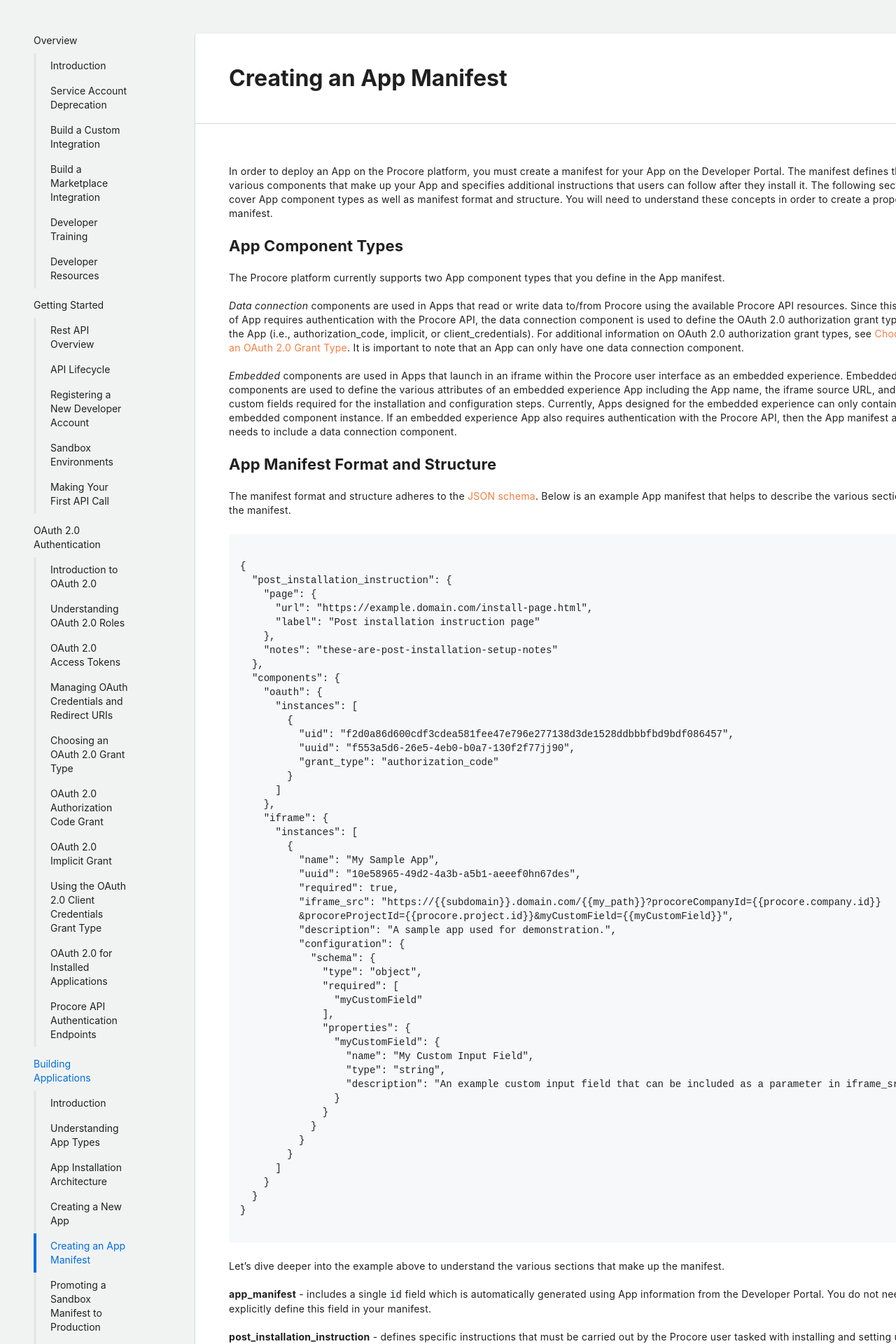
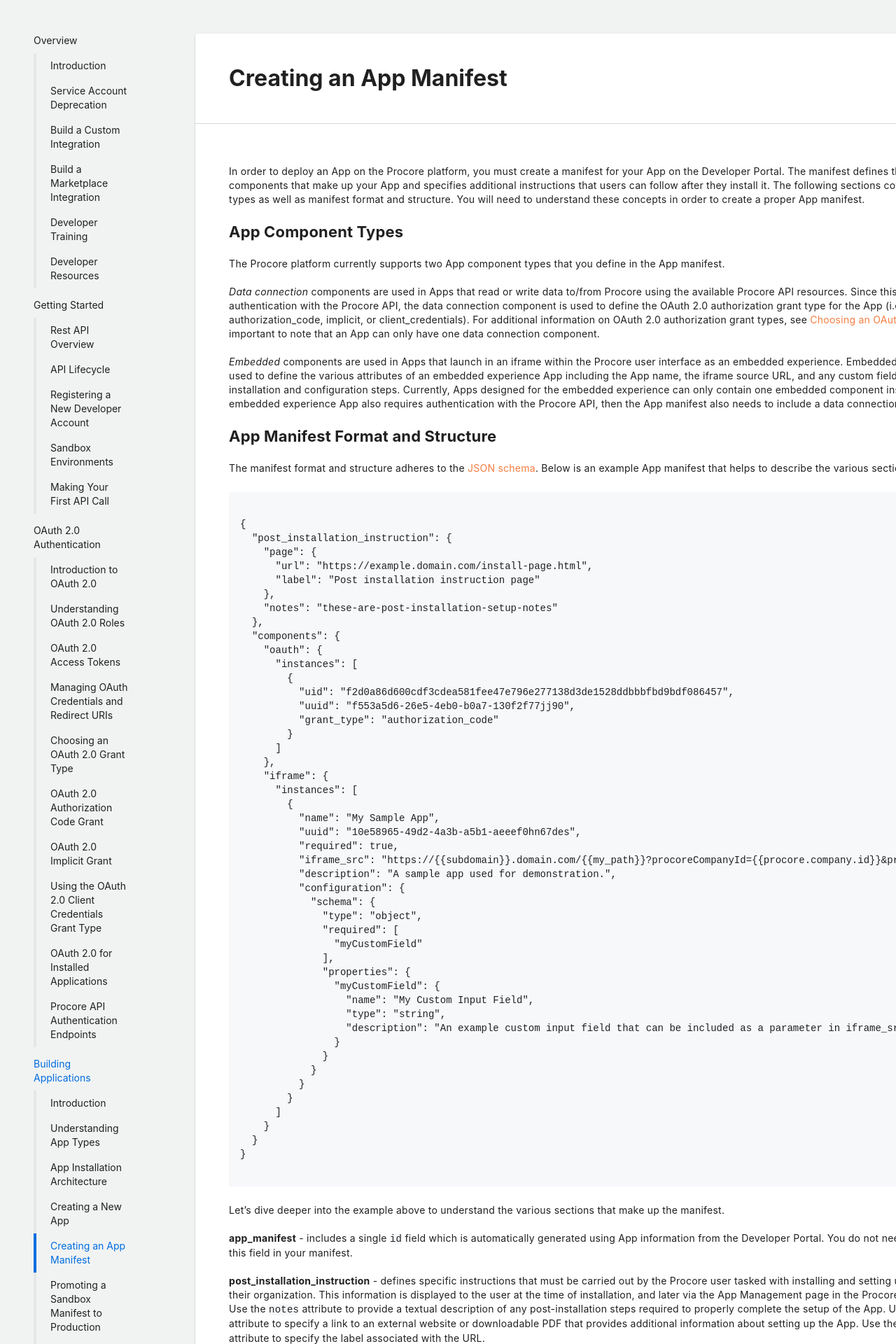
Before and after one commit to procore/documentation, a Jekyll site: the page built from building_applications/building_apps_define_manifest.md, in a window 1280 px wide. Shown: the top 1920 px of the page at 70% size. Built offline with Jekyll 4.4.1, drawn with Linux system fonts in a browser that asks for light colours; some of the changed text lies outside the part shown.

Commit message:
Make code blocks scroll, fix manifest line

```diff
--- a/_layouts/default.html
+++ b/_layouts/default.html
@@ -86,6 +86,7 @@
 
     pre {
       padding: 16px;
+      overflow: auto;
     }
 
     table {
```
Also changed, not shown: building_applications/building_apps_define_manifest.md (+1 -2 lines).
